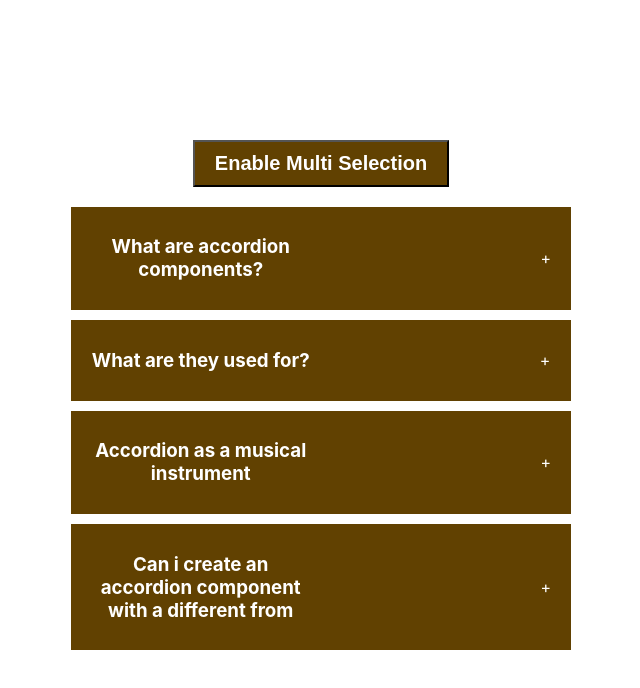
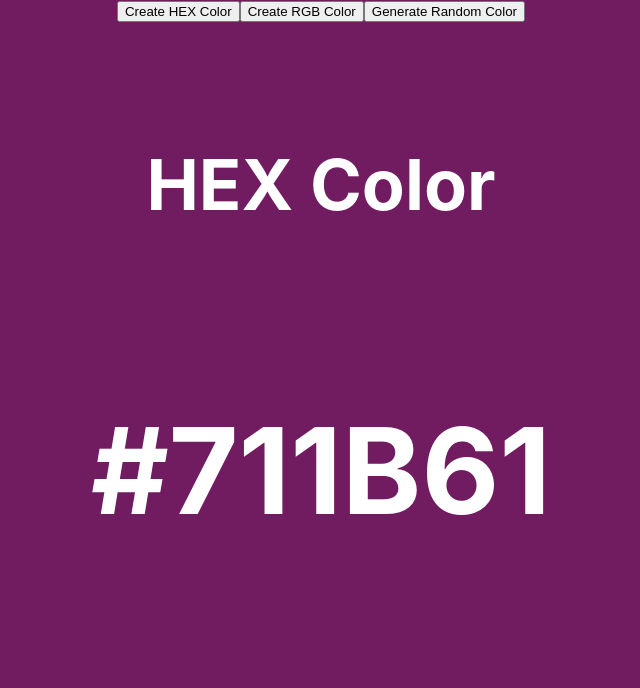
Before and after one commit to amnipriyasowrirajan/ReactProjectSeries, a React (Create React App) app: page / in a window 1280 px wide. Shown: the top 688 px of the page, without its empty margins (319-959 px from the left). Built offline with nearby package versions, Linux system fonts and the light colour scheme.

Commit message:
Random colors Project

```diff
--- a/src/App.js
+++ b/src/App.js
@@ -1,11 +1,14 @@
 import "./App.css";
 import Accordion from "./components/accordian";
+import RandomColor from "./components/randomColors";
 
 function App() {
   return (
     <div className="App">
       {/* Accordion component */}
-      <Accordion />
+      {/* <Accordion /> */}
+      {/* Random Color Component */}
+      <RandomColor />
     </div>
   );
 }
--- /dev/null
+++ b/src/components/randomColors/index.js
@@ -0,0 +1,65 @@
+import { useEffect, useState } from "react";
+
+export default function RandomColor() {
+  const [typeOfColor, setTypeOfColor] = useState("hex");
+  const [color, setColor] = useState("#0000000");
+  function randomColorUtility(length) {
+    return Math.floor(Math.random() * length);
+  }
+
+  function handleCreateRandomHexColor() {
+    // #678765
+    const hex = [1, 2, 3, 4, 5, 6, 7, 8, 9, "A", "B", "C", "D", "E", "F"];
+    let hexColor = "#";
+    for (let i = 0; i < 6; i++) {
+      hexColor += hex[randomColorUtility(hex.length)];
+    }
+    //console.log(hexColor);
+
+    setColor(hexColor);
+  }
+
+  function handleCreateRgbRandomColor() {
+    const r = randomColorUtility(256);
+    const g = randomColorUtility(256);
+    const b = randomColorUtility(256);
+    setColor(`rgb (${r},${g},${b})`);
+  }
+  useEffect(() => {
+    if (typeOfColor === "rgb") handleCreateRgbRandomColor();
+    else handleCreateRandomHexColor();
+  }, [typeOfColor]);
+  return (
+    <div
+      style={{ width: "100vw", height: "100vh", background: color }}
+      className="container"
+    >
+      <button onClick={() => setTypeOfColor("hex")}>Create HEX Color</button>
+      <button onClick={() => setTypeOfColor("rgb")}>Create RGB Color</button>
+      <button
+        onClick={
+          typeOfColor === "hex"
+            ? handleCreateRandomHexColor
+            : handleCreateRgbRandomColor
+        }
+      >
+        Generate Random Color
+      </button>
+      <div
+        style={{
+          display: "flex",
+          justifyContent: "center",
+          alignItems: "center",
+          color: "white",
+          fontSize: "60px",
+          marginTop: "50px",
+          flexDirection: "column",
+          gap: "20px",
+        }}
+      >
+        <h3>{typeOfColor === "rgb" ? "RGB Color" : "HEX Color"}</h3>
+        <h1>{color}</h1>
+      </div>
+    </div>
+  );
+}
```
Also changed, not shown: 1 other file (tests, documents, lock files or other folders).
